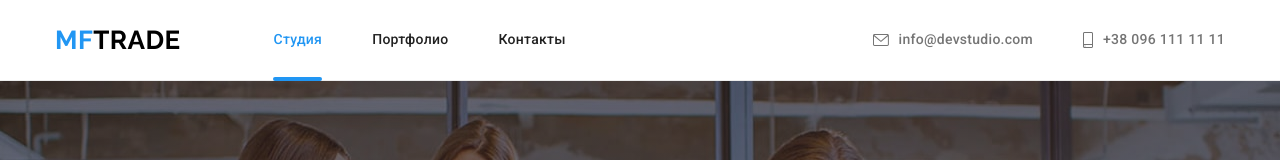
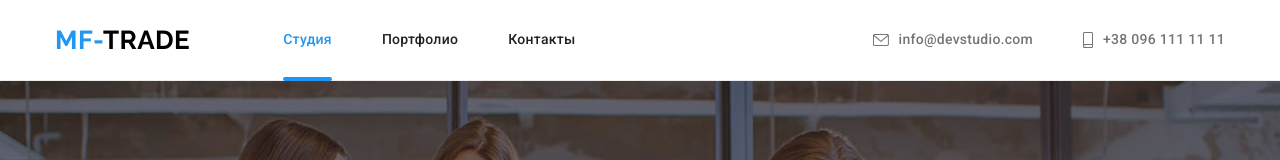
Before and after one commit to zaborov21/goit-markup-hw-08, a plain HTML site: page index.html in a window 1280 px wide. Shown: the top 160 px of the page. Drawn offline with nearby package versions, Linux system fonts and the light colour scheme.

Commit message:
Update index.html

```diff
--- a/index.html
+++ b/index.html
@@ -21,7 +21,7 @@
     <header class="page-header page-header--boreder">
       <div class="page-header__container container">
         <a class="page-header__logo" href="./index.html">
-          <span class="logo--color">MF</span>TRADE</a
+          <span class="logo--color">MF-</span>TRADE</a
         >
         <button
           class="btn-menu"
```
